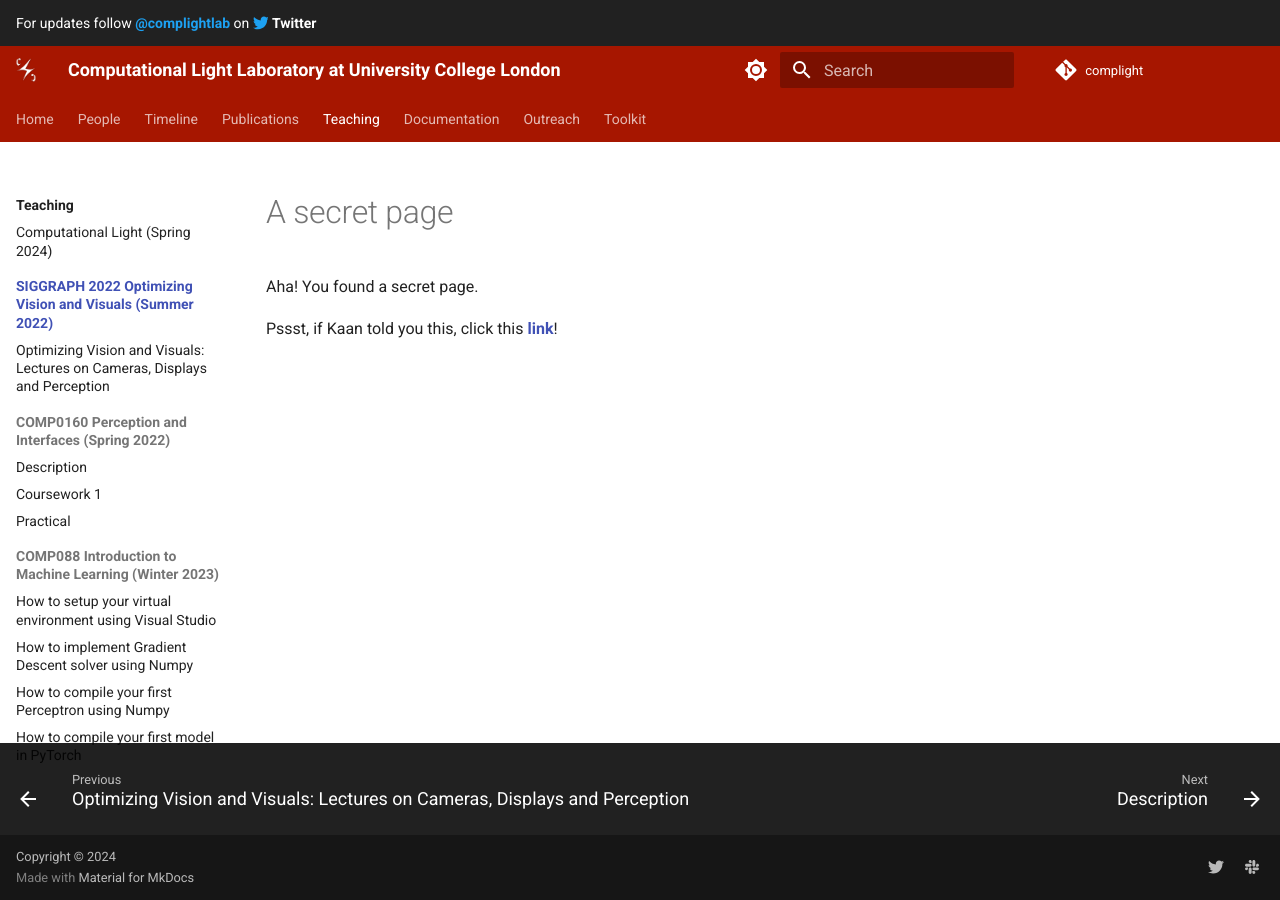
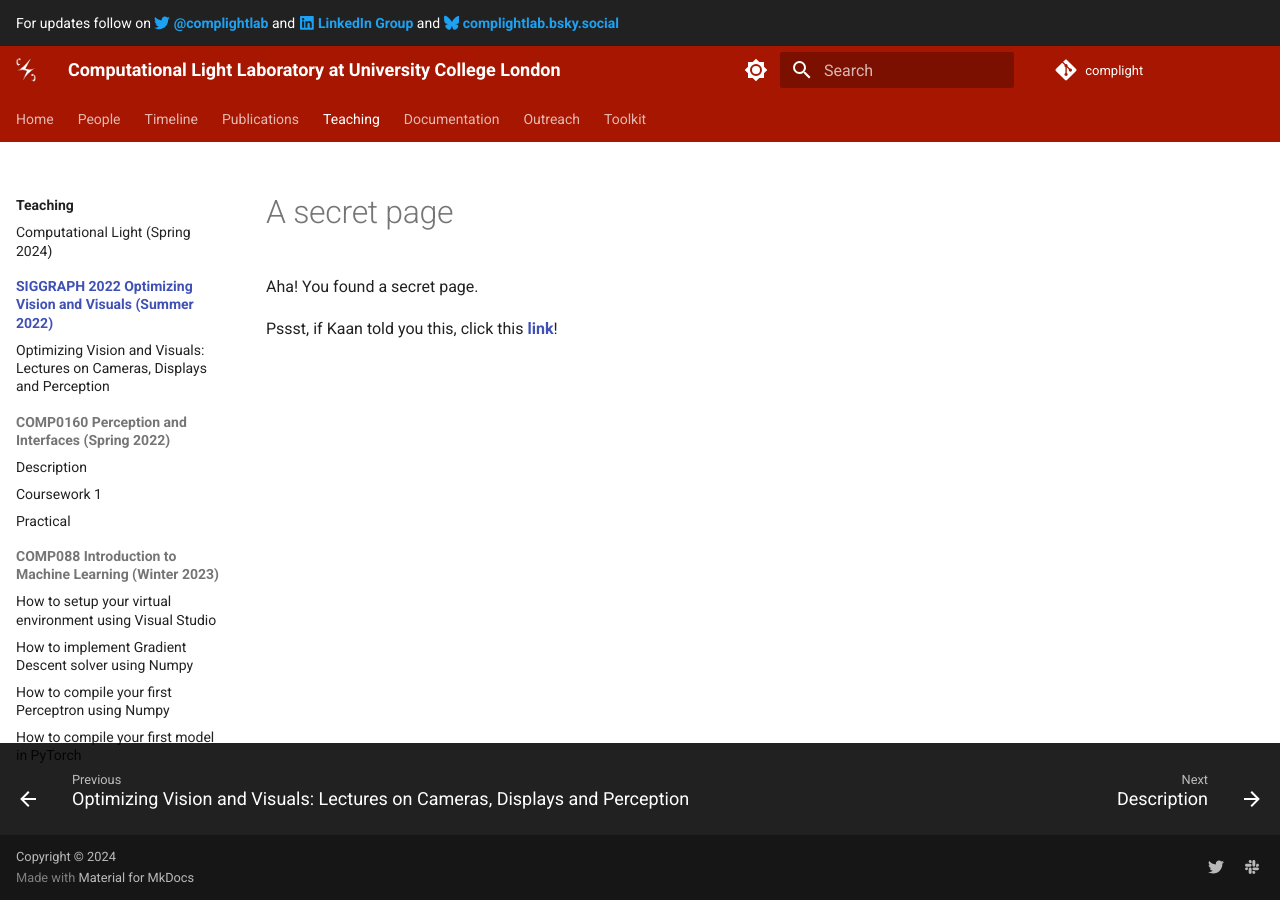
Before and after one commit to complight/complight.github.io, an MkDocs documentation site: the page built from docs/lectures/index.md, in a window 1280 px wide. Built offline with MkDocs 1.6.1 and Material for MkDocs 9.7.7, drawn with Linux system fonts in a browser that asks for light colours.

Commit message:
Updating the announcement banner.

```diff
--- a/overrides/main.html
+++ b/overrides/main.html
@@ -1,15 +1,26 @@
 {% extends "base.html" %}
 
 {% block announce %}
-For updates follow
+For updates follow on
 <a href="https://twitter.com/complightlab" style="color:#1da1f2;">
+<span class="twemoji twitter">
+{% include ".icons/fontawesome/brands/twitter.svg" %}
+</span>
 <strong>@complightlab</strong>
+</a> and
+
+<a href="https://www.linkedin.com/groups/10023108/" style="color:#1da1f2;">
+<span class="twemoji linkedin">
+{% include ".icons/fontawesome/brands/linkedin.svg" %}
+</span>
+<strong>LinkedIn Group</strong>
+</a> and
+
+<a href="https://bsky.app/profile/complightlab.bsky.social" style="color:#1da1f2;">
+<span class="twemoji linkedin">
+{% include ".icons/fontawesome/brands/bluesky.svg" %}
+</span>
+<strong>complightlab.bsky.social</strong>
 </a>
-on
-<a href="https://twitter.com/complightlab" style="color:#1da1f2;">
-<span class="twemoji twitter"> <svg xmlns="http://www.w3.org/2000/svg" viewBox="0 0 512 512"><path d="M459.37 151.716c.325 4.548.325 9.097.325 13.645 0 138.72-105.583 298.558-298.558 298.558-59.452 0-114.68-17.219-161.137-47.106 8.447.974 16.568 1.299 25.34 1.299 49.055 0 94.213-16.568 130.274-44.832-46.132-.975-84.792-31.188-98.112-72.772 6.498.974 12.995 1.624 19.818 1.624 9.421 0 18.843-1.3 27.614-3.573-48.081-9.747-84.143-51.98-84.143-102.985v-1.299c13.969 7.797 30.214 12.67 47.431 13.319-28.264-18.843-46.781-51.005-46.781-87.391 0-19.492 5.197-37.36 14.294-52.954 51.655 63.675 129.3 105.258 216.365 109.807-1.624-7.797-2.599-15.918-2.599-24.04 0-57.828 46.782-104.934 104.934-104.934 30.213 0 57.502 12.67 76.67 33.137 23.715-4.548 46.456-13.32 66.599-25.34-7.798 24.366-24.366 44.833-46.132 57.827 21.117-2.273 41.584-8.122 60.426-16.243-14.292 20.791-32.161 39.308-52.628 54.253z"></path></svg> </span>
-</a>
-<strong>
-Twitter
-</strong>
+
 {% endblock %}
```
